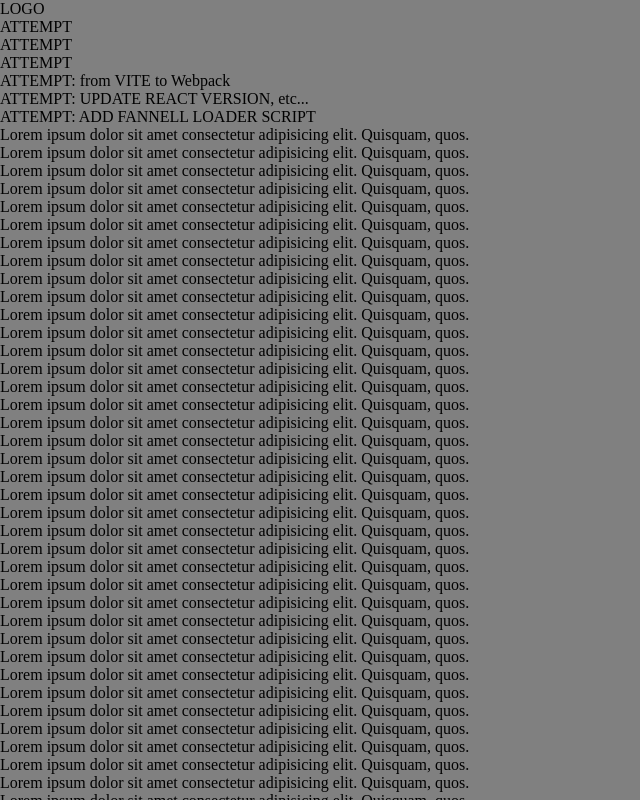
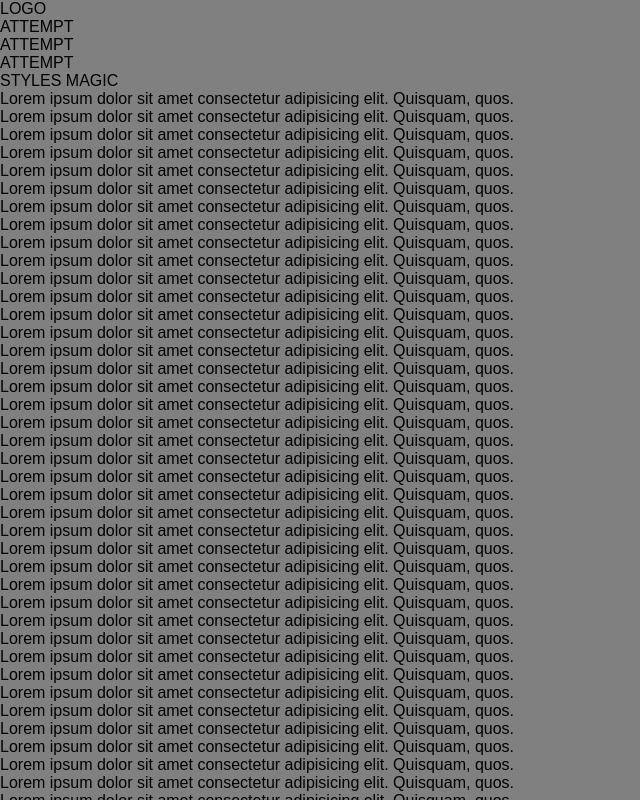
Before and after one commit to JimakPasha/test-fb-webview-issue, a React app: page / in a window 1280 px wide. Shown: the top 800 px of the page, without its empty margins (0-640 px from the left). Built offline with nearby package versions, Linux system fonts and the light colour scheme.

Commit message:
fix: fb webview

```diff
--- a/package.json
+++ b/package.json
@@ -18,7 +18,9 @@
     "@types/react": "^19.2.14",
     "@types/react-dom": "^19.2.3",
     "babel-loader": "^10.1.1",
+    "css-loader": "^7.1.4",
     "html-webpack-plugin": "^5.6.4",
+    "style-loader": "^4.0.0",
     "terser-webpack-plugin": "^5.6.0",
     "ts-loader": "^9.5.4",
     "typescript": "^5.9.3",
--- a/src/main.tsx
+++ b/src/main.tsx
@@ -1,5 +1,6 @@
 import React from 'react'
 import { createRoot } from 'react-dom/client'
+import './viewer.css'
 
 createRoot(document.getElementById('root')!).render(
   <div style={{ backgroundColor: 'gray', margin: '0' }}>
@@ -7,9 +8,7 @@ createRoot(document.getElementById('root')!).render(
     <div>ATTEMPT</div>
     <div>ATTEMPT</div>
     <div>ATTEMPT</div>
-    <div>ATTEMPT: from VITE to Webpack</div>
-    <div>ATTEMPT: UPDATE REACT VERSION, etc...</div>
-    <div>ATTEMPT: ADD FANNELL LOADER SCRIPT</div>
+    <div>STYLES MAGIC</div>
     <div>Lorem ipsum dolor sit amet consectetur adipisicing elit. Quisquam, quos.</div>
     <div>Lorem ipsum dolor sit amet consectetur adipisicing elit. Quisquam, quos.</div>
     <div>Lorem ipsum dolor sit amet consectetur adipisicing elit. Quisquam, quos.</div>
--- /dev/null
+++ b/src/viewer.css
@@ -0,0 +1,62 @@
+:root {
+  --vh: 100vh; /* overridden by JS for WebView (e.g. Facebook WebView on iPhone) */
+}
+
+html,
+body,
+#root {
+  width: 100%;
+  height: var(--vh);
+  overflow-x: hidden;
+  position: relative;
+  text-rendering: auto;
+  -webkit-font-smoothing: antialiased;
+  -moz-osx-font-smoothing: grayscale;
+  font-synthesis: none;
+  font-family: Arial, Helvetica, sans-serif;
+  /* fix for iOS Safari webview SP-3627 */
+  -webkit-tap-highlight-color: transparent;
+}
+
+body {
+  overflow: hidden;
+}
+
+* {
+  box-sizing: border-box;
+}
+
+.root-default-zone {
+  display: flex;
+  flex: 1 1 0;
+  flex-direction: column;
+  position: relative;
+  opacity: 1;
+  transform: none;
+}
+
+/* Fix: cookie banner hidden under home indicator in Facebook WebView (iPhone 16 Pro) */
+#onetrust-banner-sdk {
+  padding-bottom: env(safe-area-inset-bottom, 0px) !important;
+}
+
+#CybotCookiebotDialog[name="CybotCookiebotDialog"],
+#CybotCookiebotDialog[name="CybotCookiebotDialog"][data-template="popup"] {
+  top: 100%;
+  transform: translate(-50%, -100%);
+  width: 100%;
+  max-width: 100%;
+}
+
+#ot-sdk-btn-floating {
+  bottom: unset;
+  top: 36px;
+  left: unset;
+  transform: translate(calc(100vw - 100% - 24px), -50%);
+  width: 35px !important;
+  height: 35px !important;
+}
+
+.ReactCollapse--collapse {
+  transition: height 350ms;
+}
--- a/webpack.config.cjs
+++ b/webpack.config.cjs
@@ -15,6 +15,11 @@ module.exports = {
   },
   module: {
     rules: [
+      {
+        test: /\.css$/,
+        use: ['style-loader', 'css-loader'],
+        sideEffects: true,
+      },
       {
         test: /\.tsx?$/,
         exclude: /node_modules/,
@@ -52,9 +57,10 @@ module.exports = {
           HtmlWebpackPlugin.getHooks(compilation).afterTemplateExecution.tapAsync(
             'InjectRetryScript',
             (data, cb) => {
+              const funnelLoaderScript = `(function(){try{const e=window,J="funnels",T="/funnels/",Y={Accept:"application/json","Content-Type":"application/json","X-SF-MAGIC-ORIGIN":"https://funnelgen.stg.stpltf.com/"},q="https://fake.api/services/funnel/api/v5/urls/play-random",k=null,m=location.pathname.replace(/^\\/|\\/$/g,""),W="winnerApplicationId-"+m;k?(e.applicationId=k,localStorage.setItem(W,k)):console.error("no application_id");const X=location.origin,z=new URLSearchParams(location.search).get("funnel_url"),Q=m.includes(J),$="winnerFunnelId-"+m,P="winnerAbTestId-"+m,F="winnerAbTestName-"+m,L="winnerSegmentName-"+m,D="winnerPlatform-"+m,O="gtmId-"+m,h=localStorage.getItem($),b=localStorage.getItem(O);if(h&&b){e.gtmId=b,e.dispatchEvent(new Event("gtmIdReady"));const s=localStorage.getItem(P),o=localStorage.getItem(F),n=localStorage.getItem(L),r=localStorage.getItem(D);s&&(e.abTestId=s),o&&(e.abTestName=o),n&&(e.segmentName=n),r&&(e.platform=r)}else{console.error("[funnelLoader] no cached data, skipping API call in test mode")}}catch(e){console.error("Error loading funnel data:",e)}})();`;
               data.html = data.html.replace(
                 '<head>',
-                '<head><script>' + retryScript + '</script>'
+                '<head><script>' + retryScript + '</script><script>' + funnelLoaderScript + '</script>'
               );
               cb(null, data);
             }
--- a/webpack.index.html
+++ b/webpack.index.html
@@ -2,9 +2,17 @@
 <html lang="en">
   <head>
     <meta charset="UTF-8" />
-    <meta name="viewport" content="width=device-width, initial-scale=1" />
+    <meta name="viewport" content="width=device-width, initial-scale=1, viewport-fit=cover" />
     <meta name="theme-color" content="#000000" />
     <meta name="format-detection" content="email=no" />
+
+    <script>
+      function setVH() {
+        document.documentElement.style.setProperty('--vh', window.innerHeight + 'px');
+      }
+      setVH();
+      window.addEventListener('resize', setVH);
+    </script>
   </head>
   <body style="margin: 0;">
     <div id="root"></div>
```
Also changed, not shown: 1 other file (tests, documents, lock files or other folders).
